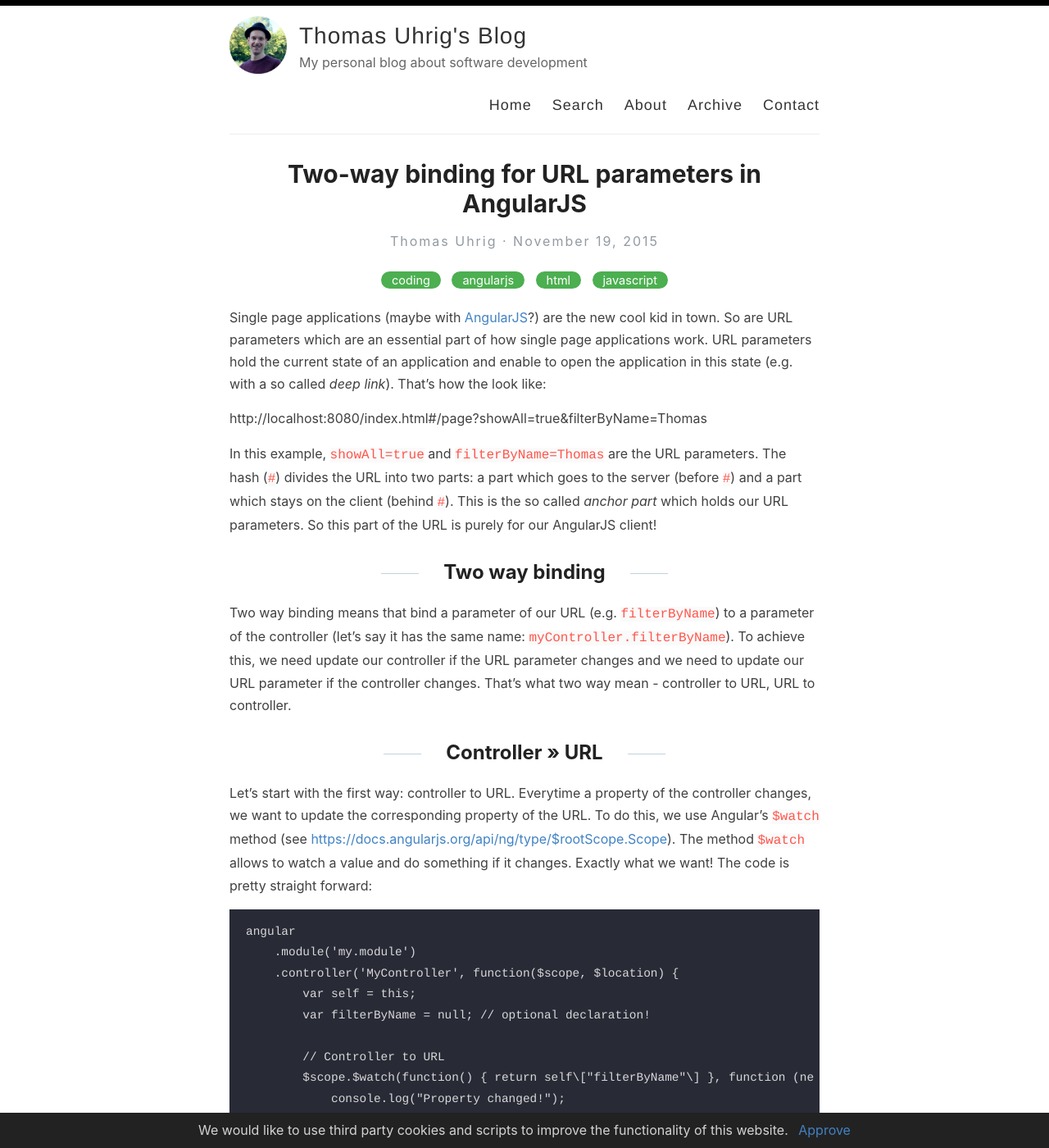
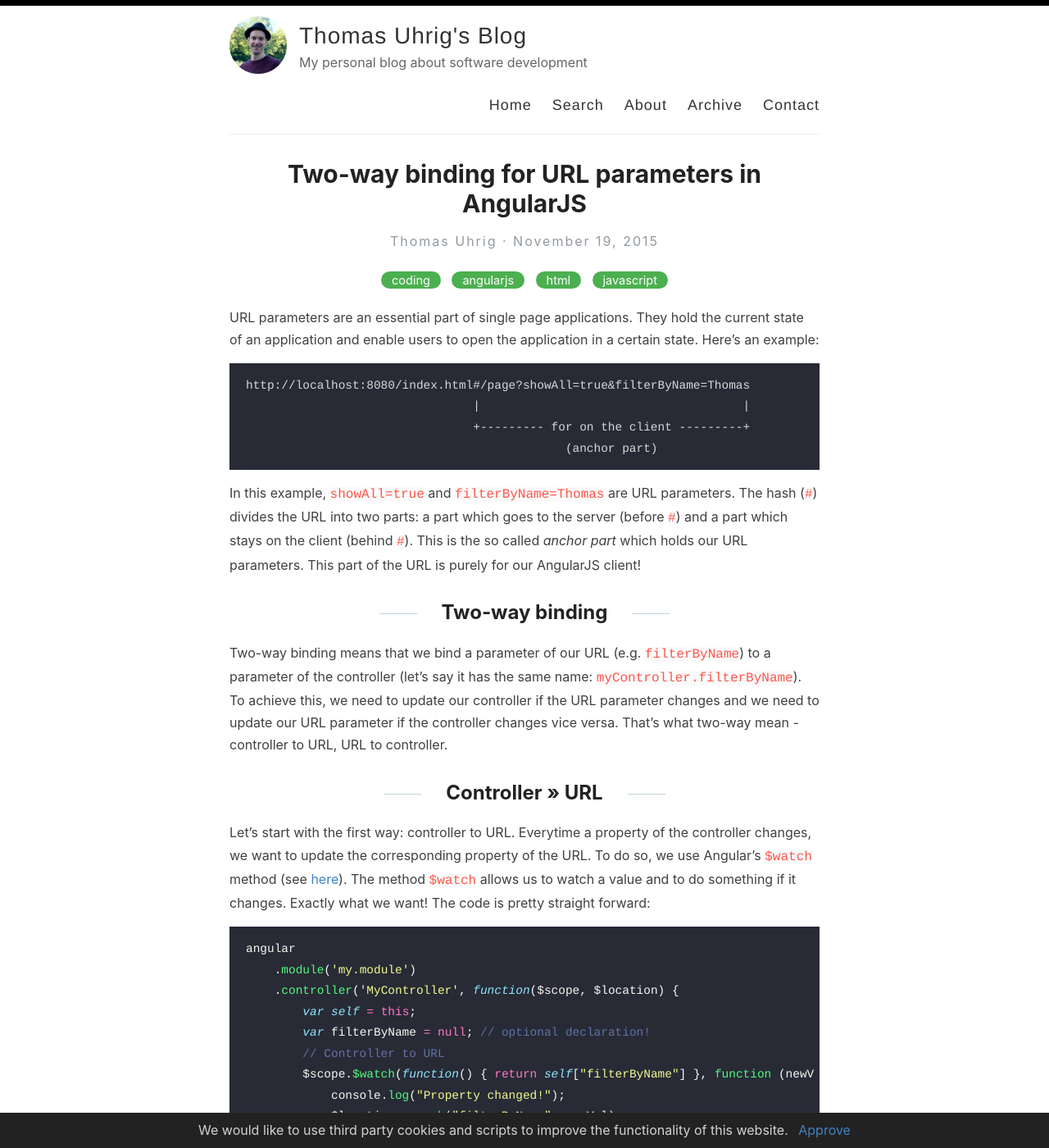
Before and after one commit to tuhrig/tuhrig.github.io, a Jekyll site: the page built from _posts/2015/2015-11-19-two-way-binding-for-url-parameters-in-angularjs.md, in a window 1280 px wide and 1400 px high. Shown: the whole window at 82% size. Built offline with Jekyll 4.4.1, drawn with Linux system fonts in a browser that asks for light colours; some of the changed text lies outside the part shown.

Commit message:
Reviewed two posts from 2015

````diff
--- a/_posts/2015/2015-11-19-two-way-binding-for-url-parameters-in-angularjs.md
+++ b/_posts/2015/2015-11-19-two-way-binding-for-url-parameters-in-angularjs.md
@@ -9,93 +9,120 @@ categories:
   - "javascript"
 ---
 
-Single page applications (maybe with [AngularJS](https://angularjs.org)?) are the new cool kid in town. So are URL parameters which are an essential part of how single page applications work. URL parameters hold the current state of an application and enable to open the application in this state (e.g. with a so called _deep link_). That's how the look like:
+URL parameters are an essential part of single page applications.
+They hold the current state of an application and enable users to open the application in a certain state.
+Here's an example:
 
+```
 http://localhost:8080/index.html#/page?showAll=true&filterByName=Thomas
+                                |                                     |
+                                +--------- for on the client ---------+
+                                             (anchor part)
+```
 
-In this example, `showAll=true` and `filterByName=Thomas` are the URL parameters. The hash (`#`) divides the URL into two parts: a part which goes to the server (before `#`) and a part which stays on the client (behind `#`). This is the so called _anchor part_ which holds our URL parameters. So this part of the URL is purely for our AngularJS client!
+In this example, `showAll=true` and `filterByName=Thomas` are URL parameters.
+The hash (`#`) divides the URL into two parts:
+a part which goes to the server (before `#`) and a part which stays on the client (behind `#`).
+This is the so called _anchor part_ which holds our URL parameters.
+This part of the URL is purely for our AngularJS client!
 
-## Two way binding
+## Two-way binding
 
-Two way binding means that bind a parameter of our URL (e.g. `filterByName`) to a parameter of the controller (let's say it has the same name: `myController.filterByName`). To achieve this, we need update our controller if the URL parameter changes and we need to update our URL parameter if the controller changes. That's what two way mean - controller to URL, URL to controller.
+Two-way binding means that we bind a parameter of our URL (e.g. `filterByName`) to a parameter of the controller (let's say it has the same name: `myController.filterByName`).
+To achieve this, we need to update our controller if the URL parameter changes and we need to update our URL parameter if the controller changes vice versa.
+That's what two-way mean - controller to URL, URL to controller.
 
 ## Controller >> URL
 
-Let's start with the first way: controller to URL. Everytime a property of the controller changes, we want to update the corresponding property of the URL. To do this, we use Angular's `$watch` method (see [https://docs.angularjs.org/api/ng/type/$rootScope.Scope](https://docs.angularjs.org/api/ng/type/$rootScope.Scope)). The method `$watch` allows to watch a value and do something if it changes. Exactly what we want! The code is pretty straight forward:
+Let's start with the first way: controller to URL.
+Everytime a property of the controller changes, we want to update the corresponding property of the URL.
+To do so, we use Angular's `$watch` method (see [here](https://docs.angularjs.org/api/ng/type/$rootScope.Scope)).
+The method `$watch` allows us to watch a value and to do something if it changes.
+Exactly what we want!
+The code is pretty straight forward:
 
-    angular
-        .module('my.module')
-        .controller('MyController', function($scope, $location) {
-            var self = this;
-            var filterByName = null; // optional declaration!
+```javascript
+angular
+    .module('my.module')
+    .controller('MyController', function($scope, $location) {
+        var self = this;
+        var filterByName = null; // optional declaration!
+        // Controller to URL
+        $scope.$watch(function() { return self["filterByName"] }, function (newVal) {
+            console.log("Property changed!");
+            $location.search("filterByName", newVal);
+        });
+    });
+```
 
-            // Controller to URL
-            $scope.$watch(function() { return self\["filterByName"\] }, function (newVal) {
-                console.log("Property changed!");
-                $location.search("filterByName", newVal);
-            });
-        });
-
-This code will do the following: It will create a watcher which listens on the property `filterByName` of our controller. If the property changes, we get the new value and set it to the URL (by `$location.search("filterByName", newVal);`).
-
-(By the way: To use the URL parameters we use a service called `$location` provided by Angular! That's the default way to access the URL.)
+This code will do the following:
+It will create a watcher which listens on the property `filterByName` of our controller.
+If the property changes, we get the new value and set it to the URL (by `$location.search("filterByName", newVal);`).
+To use the URL parameters we use a service called `$location` provided by Angular.
+That's the default way to access the URL.
 
 ## URL >> controller
 
-Now we only need the way back: URL to controller. As you might guess, we just use another watcher for that. But in this case we use Angular's `$on`. This looks like that:
+Now we only need the way back: URL to controller.
+We can use another watcher for that.
+But in this case we use Angular's `$on`.
+This looks like that:
 
-    angular
-        .module('my.module')
-        .controller('MyController', function($scope, $location) {
-            var self = this;
-            var filterByName = null; // optional declaration!
+```javascript
+angular
+    .module('my.module')
+    .controller('MyController', function($scope, $location) {
+        var self = this;
+        var filterByName = null; // optional declaration!
+        // Controller to URL
+        $scope.$watch(function() { return self["filterByName"] }, function (newVal) {
+            console.log("Property changed!");
+            $location.search("filterByName", newVal);
+        });
+        // URL to controller
+        $scope.$on('$locationChangeSuccess', function(event) {
+            console.log("URL changed!");
+            self["filterByName"] = $location.search()["filterByName"];
+        });
+    });
+```
 
+What `$on` does is simple:
+It listens for events, e.g. the `$locationChangeSuccess` event, which is thrown after the URL has changed.
+If this happens, we use the `$location` service to read the value from the URL and assign it to our controller.
+
+## Put it to a method!
+
+We already have achieved what we wanted: we have a two-way binding between our controller and the URL.
+One last thing we might do right now, is to put this into a nice method we can reuse:
+
+```javascript
+angular
+    .module('my.module')
+    .controller('MyController', function($scope, $location) {
+        var self = this;
+        var filterByName = null; // optional declaration!
+        bind("filterByName");
+        function bind(valueName) {
             // Controller to URL
-            $scope.$watch(function() { return self\["filterByName"\] }, function (newVal) {
+            $scope.$watch(function() { return self[valueName] }, function (newVal) {
                 console.log("Property changed!");
-                $location.search("filterByName", newVal);
+                $location.search(valueName, newVal);
             });
-
             // URL to controller
             $scope.$on('$locationChangeSuccess', function(event) {
                 console.log("URL changed!");
-                self\["filterByName"\] = $location.search()\["filterByName"\];
+                self[valueName] = $location.search()[valueName];
             });
-        });
+        }
+    });
+```
 
-What `$on` does is simple: It listens for events, e.g. the `$locationChangeSuccess` event, which is thrown after the URL has changed. If this happens, we use the `$location` service to read the value from the URL and assign it to our controller.
+If the property of our controller changes (e.g. because the user enters data) the URL will change.
+And if the URL changes (e.g. because the user clicked on a link) the controller will change.
+We have a two-way binding between controller and URL!
 
-## Put it to a method!
-
-We already have achieved what we wanted: we have a two way binding between our controller and the URL. One last thing we might do right now, is to put this into a nice method we can reuse:
-
-    angular
-        .module('my.module')
-        .controller('MyController', function($scope, $location) {
-            var self = this;
-            var filterByName = null; // optional declaration!
-
-            bind("filterByName");
-
-            function bind(valueName) {
-
-                // Controller to URL
-                $scope.$watch(function() { return self\[valueName\] }, function (newVal) {
-                    console.log("Property changed!");
-                    $location.search(valueName, newVal);
-                });
-
-                // URL to controller
-                $scope.$on('$locationChangeSuccess', function(event) {
-                    console.log("URL changed!");
-                    self\[valueName\] = $location.search()\[valueName\];
-                });
-            }
-        });
-
-If the property of our controller changes (e.g. because the use inputs data) the URL will change. And if the URL changes (e.g. because we clicked on a link) the controller will change. We have a two way binding between controller and URL!
-
-# More
+## More
 
 - [Angular's $watch and $on](https://docs.angularjs.org/api/ng/type/$rootScope.Scope)
 - [Angular's $location](https://docs.angularjs.org/api/ng/service/$location)
````
Also changed, not shown: _posts/2015/2015-11-13-using-spring-data-for-database-views-without-an-id.md (+34 -20 lines), notes/FINISHED-LIST.md (+5 -5 lines).
